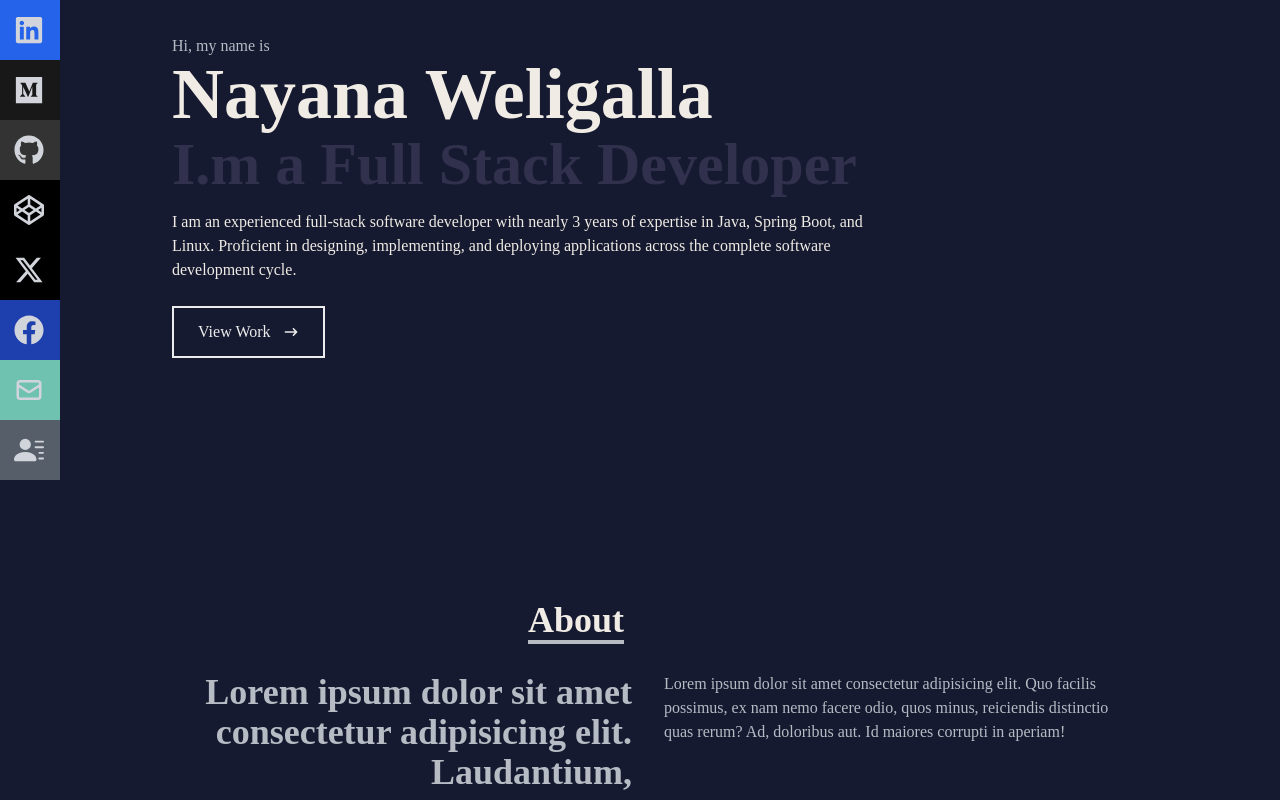
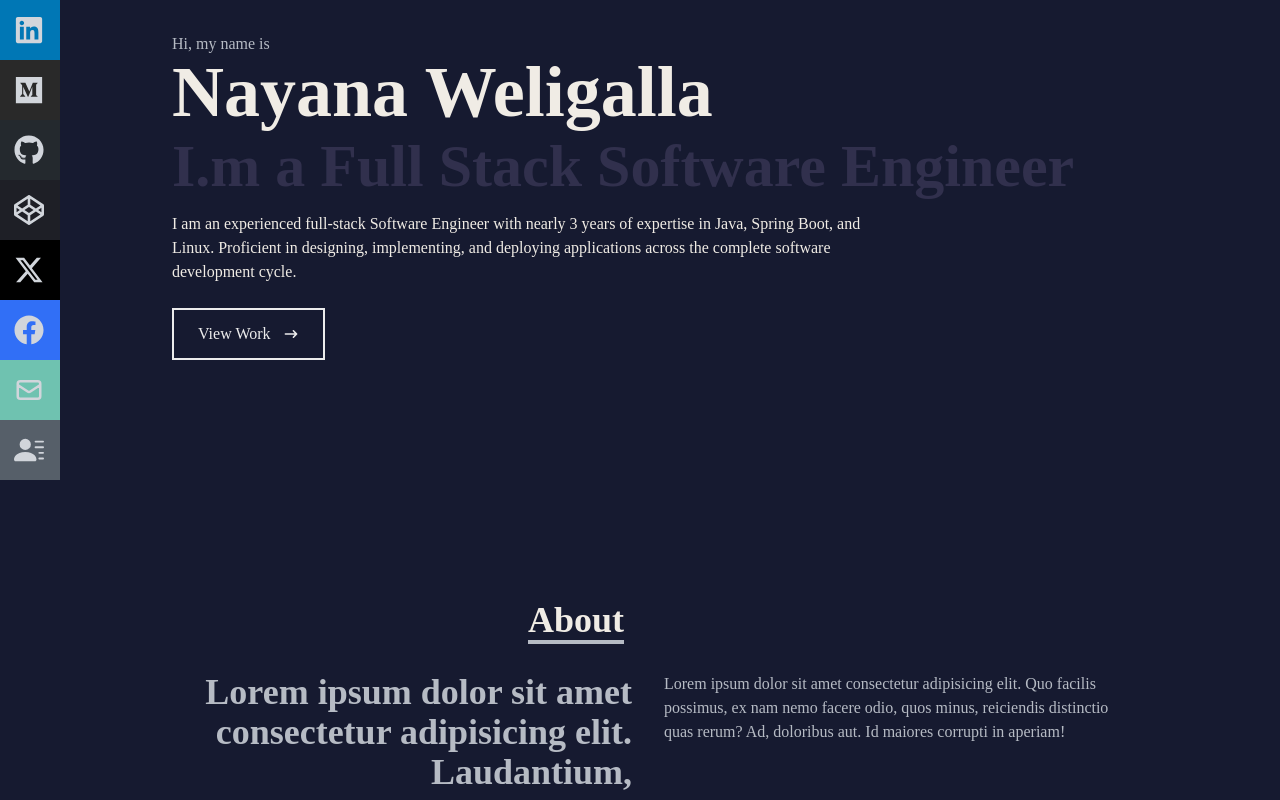
Before and after one commit to nweligalla/me, a React (Create React App) app: page / in a window 1280 px wide. Shown: the part 200-1000 px from the top of the page. Built offline with nearby package versions, Linux system fonts and the light colour scheme; the HTML template or start-up script is replaced by a standard one.

Commit message:
added styles

```diff
--- a/src/components/About.jsx
+++ b/src/components/About.jsx
@@ -7,7 +7,7 @@ function About() {
         AOS.init({ duration: 1000 })
     }, [])
     return (
-        <div name='about' className='w-full min-h-screen'>
+        <div name='about' className='w-full'>
             <div data-aos="zoom-in" className='flex flex-col justify-center items-center w-full h-full'>
                 <div className='max-w-[1000px] w-full grid grid-cols-2 gap-8'>
                     <div className='sm:text-right pb-8 pl-4'>
--- a/src/components/Footer.jsx
+++ b/src/components/Footer.jsx
@@ -1,12 +1,12 @@
 import React from 'react'
-
+import { FaReact } from "react-icons/fa";
 function Footer() {
     return (
 
 
         <footer class="bg-white shadow m-4 dark:bg-gray-800">
             <div class="w-full mx-auto max-w-screen-xl p-4 md:flex md:items-center md:justify-between">
-                <span class="text-sm text-gray-500 sm:text-center dark:text-gray-400"><a href="https://github.com/nweligalla" class="hover:underline">Made with React</a>
+                <span class="text-sm text-gray-500 sm:text-center dark:text-gray-400"><a href="https://github.com/nweligalla" class="hover:underline">Made with <FaReact className='inline ml-1'/></a>
                 </span>
                 <ul class="flex flex-wrap items-center mt-3 text-sm font-medium text-gray-500 dark:text-gray-400 sm:mt-0">
                     <li>
--- a/src/components/Home.jsx
+++ b/src/components/Home.jsx
@@ -14,9 +14,9 @@ function Home() {
             <div className="screen-section" data-aos="zoom-in">
                 <p className='text-[#B6BBC4] '>Hi, my name is </p>
                 <p className='text-4xl sm:text-7xl font-bold text-[#F0ECE5]'>Nayana Weligalla </p>
-                <h2 className='text-3xl sm:text-6xl mt-1 font-bold text-[#31304D]'>I.m a Full Stack Developer</h2>
+                <h2 className='text-3xl sm:text-6xl mt-2 font-bold text-[#31304D]'>I.m a Full Stack Software Engineer</h2>
                 <p className='text-[#F0ECE5] py-4 max-w-[700px]'>
-                    I am an experienced full-stack software developer with nearly 3 years of expertise in Java, Spring Boot, and Linux. Proficient in designing, implementing, and deploying applications across the complete software development cycle.
+                    I am an experienced full-stack Software Engineer with nearly 3 years of expertise in Java, Spring Boot, and Linux. Proficient in designing, implementing, and deploying applications across the complete software development cycle.
                 </p>
                 <div >
                     <button className='text-[#ECECEC] border-[#ECECEC] group border-2 px-6 py-3 my-2 flex items-center hover:text-[#142D4C] hover:bg-[#9FD3C7] hover:border-[#9FD3C7] duration-200'>
--- a/src/components/Navbar.jsx
+++ b/src/components/Navbar.jsx
@@ -15,7 +15,7 @@ function Navbar() {
     const handleClick = () => setNav(!nav);
 
     return (
-        <div className='fixed w-full h-[80px] flex justify-between items-center px-4 text-[#F0ECE5]'>
+        <div className='fixed z-50 w-full h-[80px] flex justify-between items-center px-4 text-[#F0ECE5]'>
             <div className="">
                 <img className='w-[50px]' src={Logo} alt="" />
             </div>
@@ -46,7 +46,7 @@ function Navbar() {
             {/* social icons */}
             <div className="hidden lg:flex fixed flex-col top-[25%] left-0">
                 <ul>
-                    <li className='social-icon bg-blue-600'>
+                    <li className='social-icon bg-[#0077B5]'>
                         <a href="/">
                             Linkedin
                             <FaLinkedin size={30} />
@@ -54,31 +54,31 @@ function Navbar() {
                     </li>
 
 
-                    <li className='social-icon bg-[#181818]'>
+                    <li className='social-icon bg-[#292929]'>
                         <a href="/">
                             Medium
                             <FaMedium size={30} />
                         </a>
                     </li>
-                    <li className='social-icon bg-[#333]'>
+                    <li className='social-icon bg-[#24292e]'>
                         <a href="/">
                             Github
                             <FaGithub size={30} />
                         </a>
                     </li>
-                    <li className='social-icon bg-[#000000]'>
+                    <li className='social-icon bg-[#1E1F26]'>
                         <a href="/">
                             Codepen
                             <FaCodepen size={30} />
                         </a>
                     </li>
-                    <li className='social-icon bg-[#000000]'>
+                    <li className='social-icon bg-[#000]'>
                         <a href="/">
                             X
                             <FaXTwitter size={30} />
                         </a>
                     </li>
-                    <li className='social-icon bg-blue-800'>
+                    <li className='social-icon bg-[#316FF6]'>
                         <a href="/">
                             Facebook
                             <FaFacebook size={30} />
```
